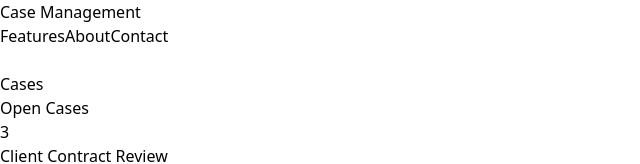
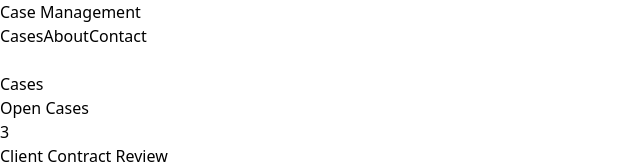
Before and after one commit to YottyHol/Case-Management, a React (Vite) app: page / in a window 1280 px wide. Shown: the top 164 px of the page, without its empty margins (0-640 px from the left). Built offline with nearby package versions, Linux system fonts and the light colour scheme.

Commit message:
Adding case type

```diff
--- a/src/components/CaseCard.tsx
+++ b/src/components/CaseCard.tsx
@@ -7,7 +7,6 @@ interface CaseCardProps {
 
 function CaseCard({ case: caseItem, onStatusChange }: CaseCardProps) {
   const handleClick = () => {
-    // Toggle status between 'open' and 'closed'
     const newStatus: CaseStatus = caseItem.status === 'open' ? 'closed' : 'open'
     onStatusChange(caseItem.id, newStatus)
   }
--- a/src/components/Navbar.tsx
+++ b/src/components/Navbar.tsx
@@ -16,10 +16,10 @@ function Navbar() {
           {/* Desktop Navigation */}
           <div className="hidden md:flex space-x-8">
             <a
-              href="#features"
+              href="#cases"
               className="text-gray-700 hover:text-blue-600 transition-colors"
             >
-              Features
+              Cases
             </a>
             <a
               href="#about"
@@ -69,10 +69,10 @@ function Navbar() {
         {isMenuOpen && (
           <div className="md:hidden py-4 space-y-4">
             <a
-              href="#features"
+              href="#cases"
               className="block text-gray-700 hover:text-blue-600"
             >
-              Features
+              Cases
             </a>
             <a
               href="#about"
```
